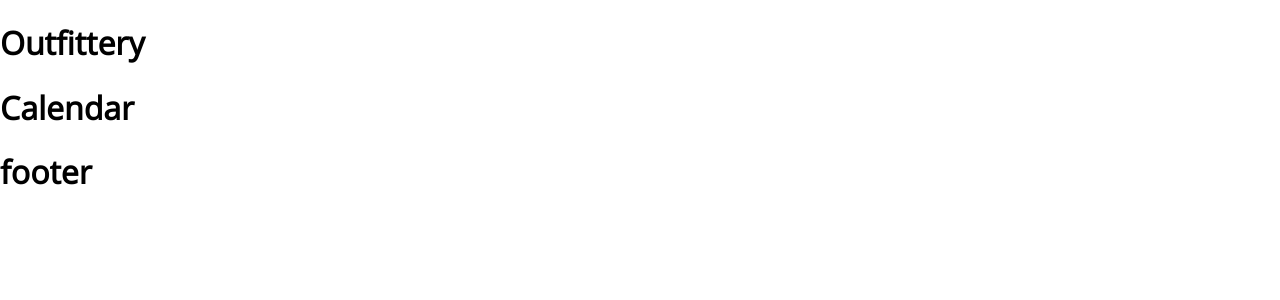
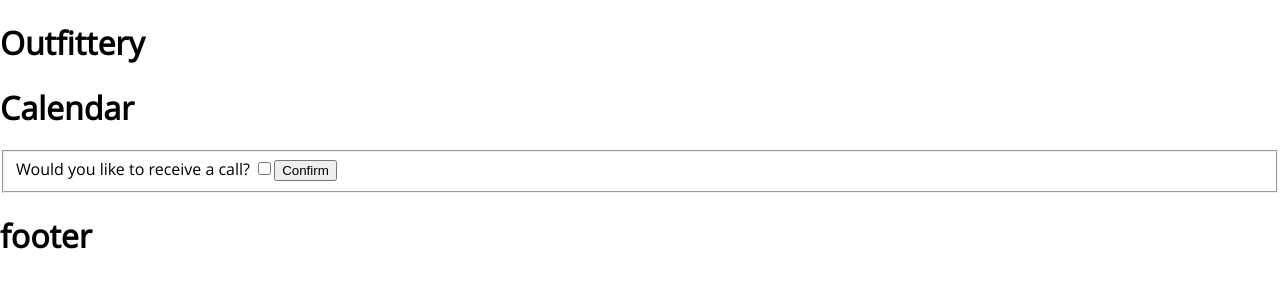
Before and after one commit to Lelith/frontend-challenge, a React (Create React App) app: page /calendar in a window 1280 px wide. Shown: the top 300 px of the page. Built offline with nearby package versions, Linux system fonts and the light colour scheme.

Commit message:
feat(ConfirmationForm): Setup form with datepicker
- renders the basic form
- renders date picker when checkbox is set to true

```diff
--- /dev/null
+++ b/src/components/ConfirmationForm/ConfirmationForm.js
@@ -0,0 +1,68 @@
+import React, { Component } from 'react';
+import { Redirect } from 'react-router-dom';
+import DatePicker from '../DatePicker/DatePicker';
+
+class ConfirmationForm extends Component {
+  constructor(props) {
+    super(props);
+
+    this.state = {
+      isValid: true,
+      getCall: false,
+      redirect: false,
+    };
+
+    this.handleCheckbox = this.handleCheckbox.bind(this);
+    this.sendForm = this.sendForm.bind(this);
+  }
+
+  handleCheckbox() {
+    const { getCall, isValid } = this.state;
+    this.setState({
+      getCall: !getCall,
+      isValid: !isValid,
+    });
+  }
+
+  sendForm() {
+    // send all form fields via post and then redirect to success page
+    const { isValid } = this.state;
+    if (isValid) {
+      /* fetch('https://nrg-frontend-task-api.herokuapp.com/appointments', {
+        method: 'POST',
+        headers: {
+          Accept: 'application/json',
+          'Content-Type': 'application/json',
+        },
+        body: JSON.stringify({
+          firstParam: 'yourValue',
+          secondParam: 'yourOtherValue',
+        }),
+      }); */
+      console.log('sending form');
+      this.setState({ redirect: true });
+    }
+  }
+
+  render() {
+    const { getCall, isValid, redirect } = this.state;
+    if (redirect) {
+      return <Redirect to="/success" />;
+    }
+
+    return (
+      <form className="confirmationForm">
+        <fieldset>
+          Would you like to receive a call? <input type="checkbox" onChange={this.handleCheckbox} />
+
+          {getCall && (
+            <DatePicker />
+          )}
+          <button className="button primary" onClick={this.sendForm} type="button" disabled={!isValid}>Confirm</button>
+        </fieldset>
+      </form>
+    );
+  }
+}
+
+export default ConfirmationForm;
--- a/src/container/Calendar_Page.js
+++ b/src/container/Calendar_Page.js
@@ -1,8 +1,10 @@
 import React from 'react';
+import ConfirmationForm from '../components/ConfirmationForm/ConfirmationForm';
 
 const CalendarPage = () => (
   <div className="pageContent calendarPage">
     <h1>Calendar</h1>
+    <ConfirmationForm />
   </div>
 );
 
```
Also changed, not shown: 1 other file (tests, documents, lock files or other folders).
